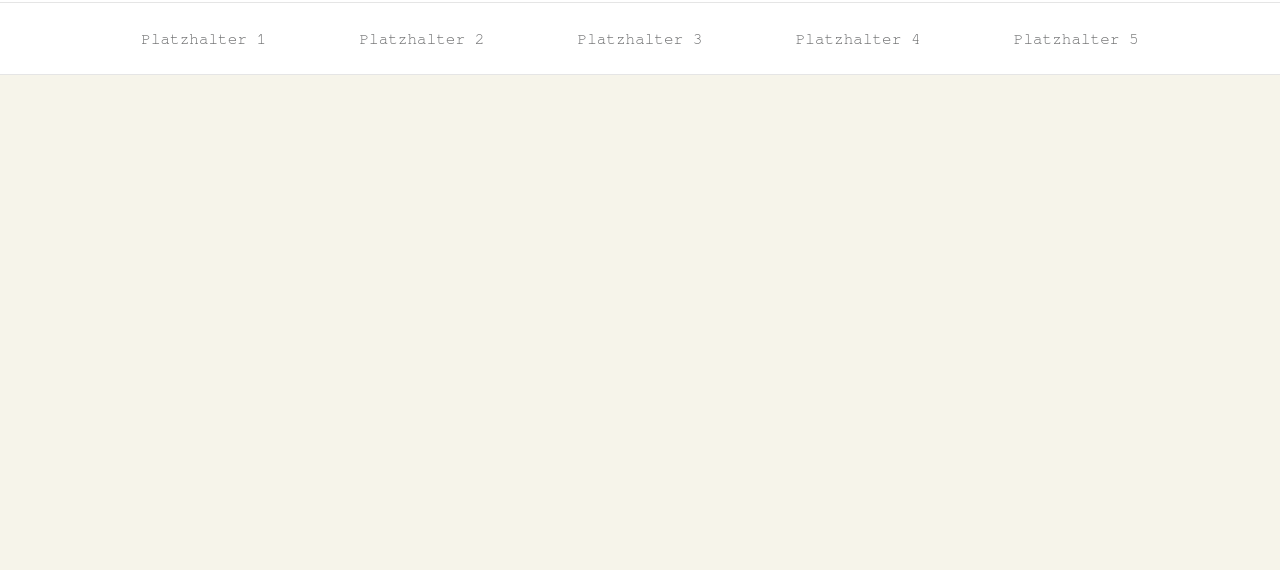
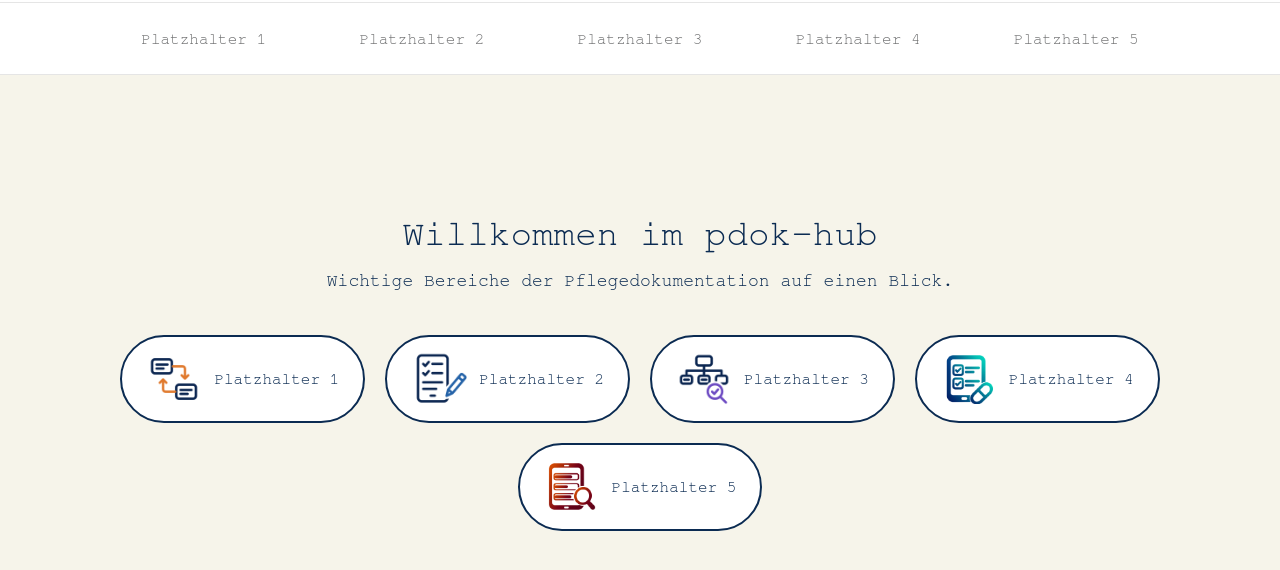
Before and after one commit to Praktikant-Luciano/AI-Coding-Template, a plain HTML site: page index.html in a window 1280 px wide. Shown: the part 130-700 px from the top of the page. Drawn offline with Linux system fonts and the light colour scheme.

Commit message:
F2 rdy hero section

```diff
--- a/index.html
+++ b/index.html
@@ -28,5 +28,35 @@
         <a href="#">Platzhalter 5</a>
       </nav>
     </header>
+
+    <main>
+      <section class="hero-section" aria-labelledby="hero-title">
+        <h2 id="hero-title">Willkommen im pdok-hub</h2>
+        <p>Wichtige Bereiche der Pflegedokumentation auf einen Blick.</p>
+
+        <nav class="quick-access-navigation" aria-label="Schnellzugriff">
+          <a class="quick-access-link" href="#">
+            <img src="assets/pflege-interoperabilitaet.png" alt="">
+            <span>Platzhalter 1</span>
+          </a>
+          <a class="quick-access-link" href="#">
+            <img src="assets/pflege-mobile-dokumentation.png" alt="">
+            <span>Platzhalter 2</span>
+          </a>
+          <a class="quick-access-link" href="#">
+            <img src="assets/pflege-terminologie.png" alt="">
+            <span>Platzhalter 3</span>
+          </a>
+          <a class="quick-access-link" href="#">
+            <img src="assets/exec-0dc56901-f42f-467e-b230-c90de1abcdb4.png" alt="">
+            <span>Platzhalter 4</span>
+          </a>
+          <a class="quick-access-link" href="#">
+            <img src="assets/exec-cdc8bdba-3985-4f5e-8c3d-6a37d1deb074.png" alt="">
+            <span>Platzhalter 5</span>
+          </a>
+        </nav>
+      </section>
+    </main>
   </body>
 </html>
--- a/style.css
+++ b/style.css
@@ -4,6 +4,8 @@
   --textgrau: #6E6F70;
   --hintergrund-beige: #F6F4EA;
   --hellgrau: #E5E5E5;
+  --hero-blau: #0B2B52;
+  --hero-orange: #E57B29;
 }
 
 * {
@@ -69,3 +71,82 @@ body {
 .primary-navigation a:hover {
   color: var(--salk-gruen);
 }
+
+.hero-section {
+  display: flex;
+  min-height: calc(100vh - 204px);
+  flex-direction: column;
+  align-items: center;
+  justify-content: center;
+  padding: 72px 24px;
+  background-color: var(--hintergrund-beige);
+  color: var(--hero-blau);
+  text-align: center;
+}
+
+.hero-section h2 {
+  margin: 0 0 16px;
+  font-size: 36px;
+  font-weight: 400;
+}
+
+.hero-section p {
+  margin: 0 0 40px;
+  font-size: 18px;
+  line-height: 1.5;
+}
+
+.quick-access-navigation {
+  display: flex;
+  flex-wrap: wrap;
+  justify-content: center;
+  gap: 20px;
+  max-width: 1200px;
+}
+
+.quick-access-link {
+  display: flex;
+  min-width: 200px;
+  min-height: 88px;
+  align-items: center;
+  justify-content: center;
+  gap: 12px;
+  padding: 12px 24px;
+  border: 2px solid var(--hero-blau);
+  border-radius: 999px;
+  background-color: #FFFFFF;
+  color: var(--hero-blau);
+  font-size: 16px;
+  text-decoration: none;
+}
+
+.quick-access-link img {
+  width: 56px;
+  height: 56px;
+  object-fit: contain;
+}
+
+.quick-access-link:hover {
+  border-color: var(--hero-orange);
+}
+
+.quick-access-link:focus-visible {
+  outline: 3px solid var(--hero-orange);
+  outline-offset: 3px;
+}
+
+@media (max-width: 600px) {
+  .hero-section {
+    min-height: auto;
+    padding: 56px 20px;
+  }
+
+  .hero-section h2 {
+    font-size: 28px;
+  }
+
+  .quick-access-link {
+    width: 100%;
+    max-width: 320px;
+  }
+}
```
Also changed, not shown: assets/exec-0dc56901-f42f-467e-b230-c90de1abcdb4.png (added), assets/exec-cdc8bdba-3985-4f5e-8c3d-6a37d1deb074.png (added), assets/pflege-interoperabilitaet.png (added), assets/pflege-mobile-dokumentation.png (added), assets/pflege-terminologie.png (added), 2 other files.
